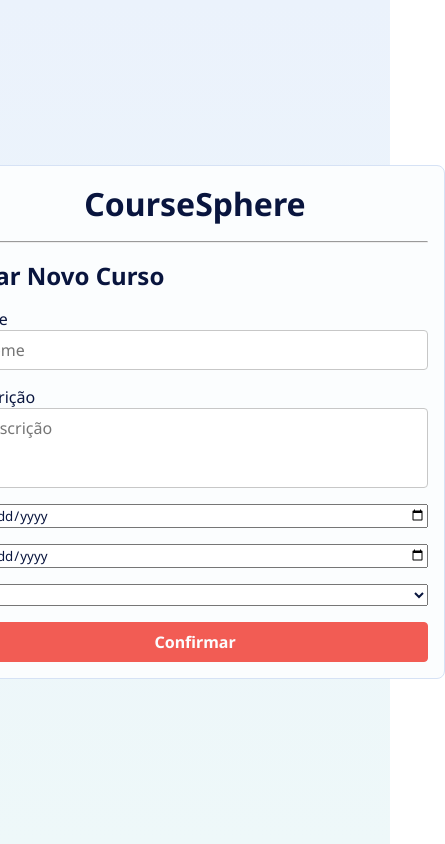
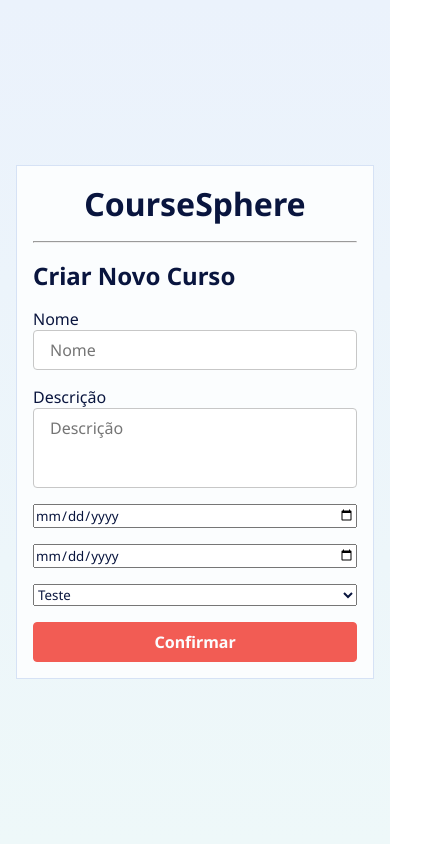
Before and after one commit to Jonas-petty/CourseSphere, a React (Vite) app: page /create/course in a window 390 px wide. Shown: the whole page, 445 px wide, since content can reach past the window. Built offline with nearby package versions, Linux system fonts and the light colour scheme.

Commit message:
fix: fix CreateCourse form responsivity

```diff
--- a/src/components/templates/CreateCourseTemplate.jsx
+++ b/src/components/templates/CreateCourseTemplate.jsx
@@ -6,22 +6,26 @@
 const Container = styled.div`
     background: var(--Light_Gradient);
     height: 100vh;
+    padding: 1rem;
     display: flex;
     flex-direction: column;
     align-items: center;
     justify-content: center;
+
 `;
 
 const Form = styled.form`
     background-color: var(--Neutral_0);
-
     border: 1px solid var(--Neutral_200);
-    border-radius: 0.5rem;
+    width: 100%;
     padding: 1rem;
-    width: 500px;
     display: flex;
     flex-direction: column;
     gap: 1rem;
+
+    @media (min-width: 576px){
+    	width: 500px;
+    }
 `;
 
 function CreateCourseTemplate({ isNewCourse, createdCourse, setCreatedCourse }) {
```
